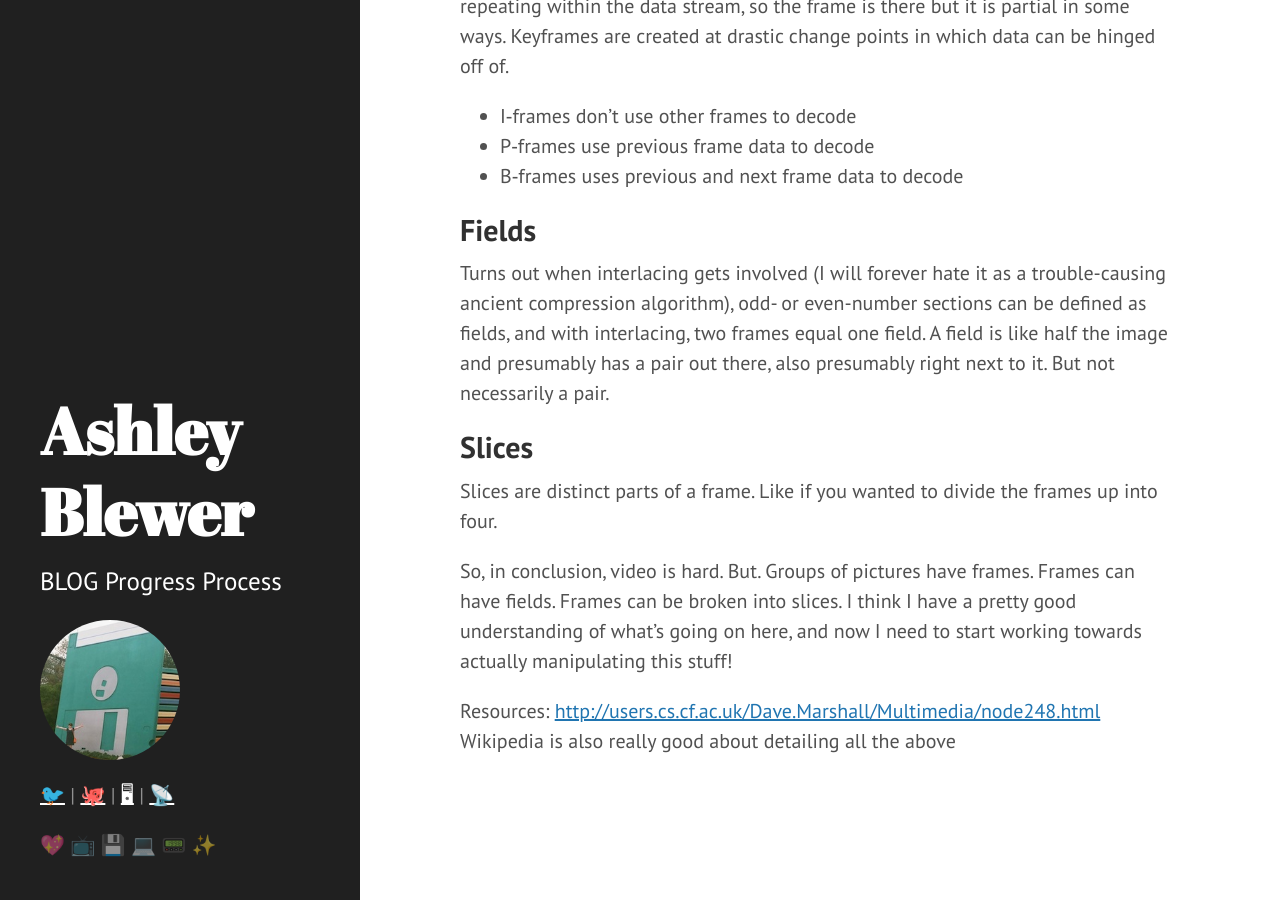
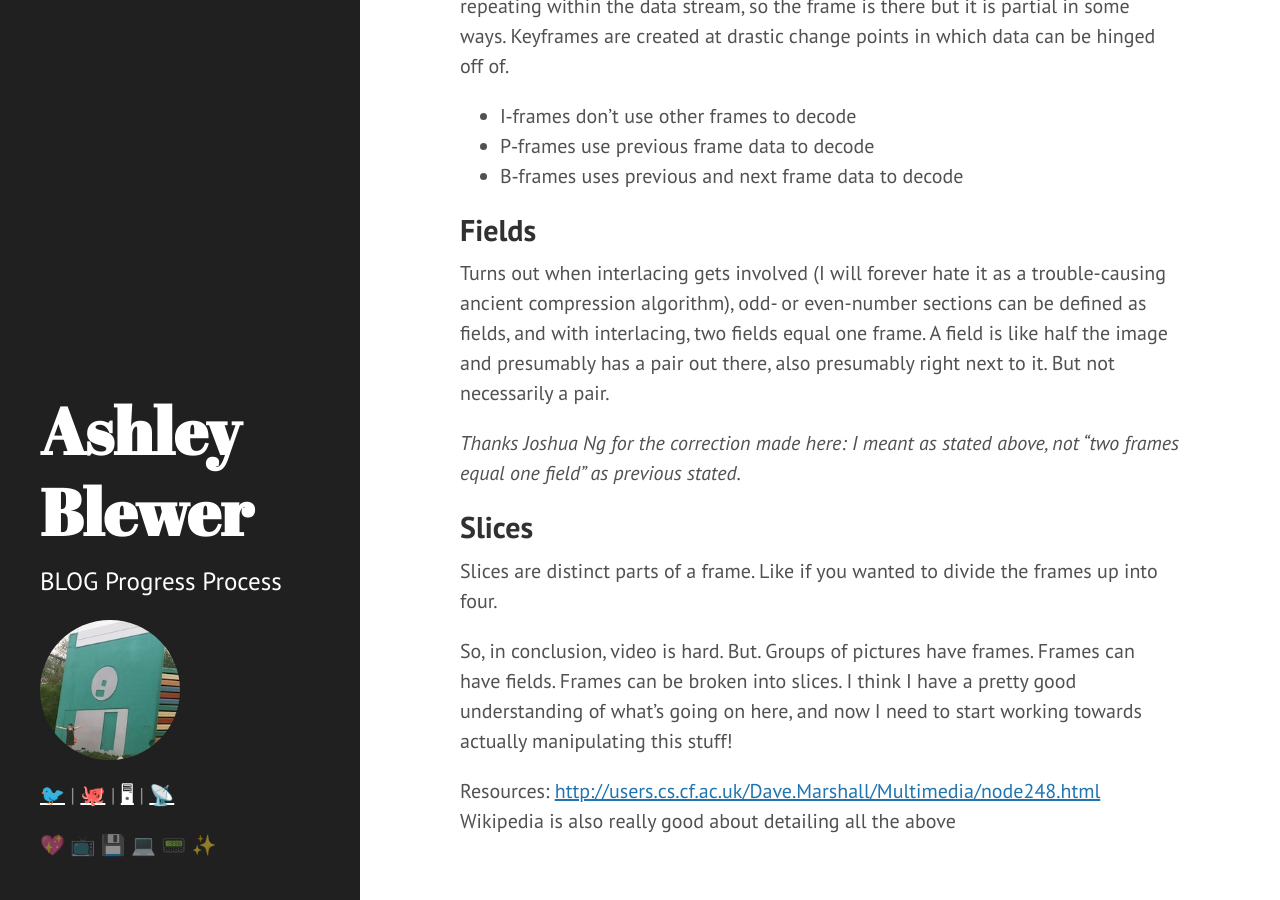
Before and after one commit to ablwr/ablwr.github.io, a Jekyll site: the page built from _posts/2018-04-03-exploring-codecs-and-data-streams.md, in a window 1280 px wide and 900 px high, scrolled down 2314 px. Built offline with Jekyll 4.4.1, drawn with Linux system fonts in a browser that asks for light colours.

Commit message:
correction thanks joshua

```diff
--- a/_posts/2018-04-03-exploring-codecs-and-data-streams.md
+++ b/_posts/2018-04-03-exploring-codecs-and-data-streams.md
@@ -71,7 +71,9 @@ Analog and digital video have frames toooooo, obviously something has to keep th
 
 ## Fields
 
-Turns out when interlacing gets involved (I will forever hate it as a trouble-causing ancient compression algorithm), odd- or even-number sections can be defined as fields, and with interlacing, two frames equal one field. A field is like half the image and presumably has a pair out there, also presumably right next to it. But not necessarily a pair.
+Turns out when interlacing gets involved (I will forever hate it as a trouble-causing ancient compression algorithm), odd- or even-number sections can be defined as fields, and with interlacing, two fields equal one frame. A field is like half the image and presumably has a pair out there, also presumably right next to it. But not necessarily a pair.
+
+*Thanks Joshua Ng for the correction made here: I meant as stated above, not "two frames equal one field" as previous stated.*
 
 ## Slices
 
```
